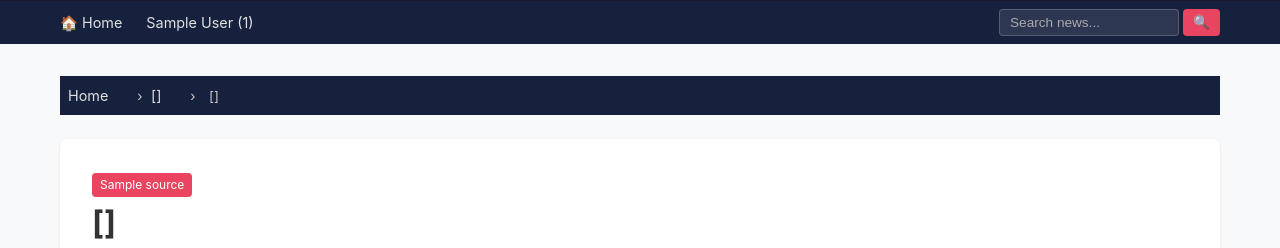
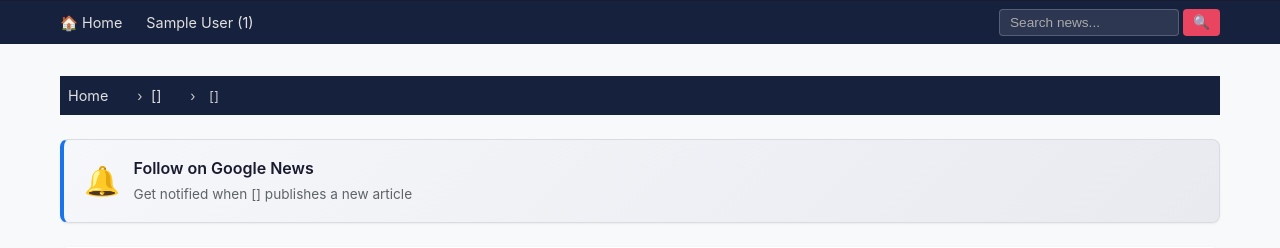
Before and after one commit to mengzhuowei/news, a Python web app: template shared/templates/jinja2/single.html in a window 1280 px wide. Shown: the part 91-339 px from the top of the page. Run offline with Jinja, Linux system fonts and the light colour scheme; the template is opened without the code that fills it: most values are stand-ins (such as "Sample title", 1, 10 or a date in 2020); some libraries are stand-ins or nearby versions.

Commit message:
feat(单篇文章模板): 添加谷歌新闻关注横幅及降级显示方案
新增横幅容器、配套CSS样式，添加自动挂载SWG关注按钮的逻辑（含就绪重试机制），并为禁用JS的场景提供降级跳转链接。

```diff
--- a/shared/templates/jinja2/single.html
+++ b/shared/templates/jinja2/single.html
@@ -79,6 +79,18 @@
       isPartOfProductId: "CAow4-zGDA:openaccess",
       clientOptions: { theme: "light", lang: "en" },
     });
+    // 把 SWG 按钮挂到文章顶部 #swg-follow-banner 容器
+    // SWG 会用 Shadow DOM 渲染按钮；容器本身只需保留位置
+    (function attachWhenReady() {
+      var host = document.getElementById('swg-follow-banner');
+      if (!host) return;
+      try {
+        basicSubscriptions.attachButton(host, { theme: 'light' });
+      } catch (e) {
+        // SWG 尚未就绪则稍后重试
+        setTimeout(attachWhenReady, 300);
+      }
+    })();
   });
 </script>
 {% endblock %}
@@ -89,6 +101,96 @@
     <a href="/{{ page.category }}/">{{ page.category | capitalize }}</a><span>›</span>
     <span>{{ page.title }}</span>
 </nav>
+
+{#- Google "Follow on Google News" 关注横幅
+    SWG 会用 Shadow DOM 注入按钮。如果 SWG 脚本被拦截或加载失败，
+    显示降级的"Follow on Google News"链接，避免空容器。 -#}
+<div id="swg-follow-banner" class="swg-follow-banner">
+    <div class="swg-follow-text">
+        <span class="swg-icon" aria-hidden="true">🔔</span>
+        <div>
+            <strong>Follow on Google News</strong>
+            <p>Get notified when {{ site_title }} publishes a new article</p>
+        </div>
+    </div>
+    <noscript>
+        <a class="swg-follow-link"
+           href="https://news.google.com/publications/CAAow4-zGDA?hl=en-US&gl=US&ceid=US:en"
+           target="_blank" rel="noopener">Open in Google News →</a>
+    </noscript>
+</div>
+<style>
+.swg-follow-banner {
+    display: flex;
+    align-items: center;
+    justify-content: space-between;
+    gap: 1rem;
+    background: linear-gradient(135deg, #f5f7fa 0%, #e8eaf0 100%);
+    border: 1px solid #dadce0;
+    border-left: 4px solid #1a73e8;
+    border-radius: 8px;
+    padding: 1rem 1.25rem;
+    margin: 1rem 0 1.5rem 0;
+    box-shadow: 0 1px 2px rgba(60, 64, 67, 0.08);
+}
+.swg-follow-banner:has(swg-popup) {
+    /* SWG 注入组件后，原占位文字隐藏 */
+    display: block;
+    padding: 0.5rem;
+    border: none;
+    background: transparent;
+    box-shadow: none;
+}
+.swg-follow-text {
+    display: flex;
+    align-items: center;
+    gap: 0.85rem;
+    flex: 1;
+    min-width: 0;
+}
+.swg-icon {
+    font-size: 1.8rem;
+    line-height: 1;
+    flex-shrink: 0;
+}
+.swg-follow-text strong {
+    display: block;
+    color: #1a1a2e;
+    font-size: 1rem;
+    font-weight: 600;
+    margin-bottom: 2px;
+}
+.swg-follow-text p {
+    margin: 0;
+    color: #5f6368;
+    font-size: 0.85rem;
+}
+.swg-follow-link {
+    color: #1a73e8;
+    text-decoration: none;
+    font-weight: 500;
+    font-size: 0.9rem;
+    white-space: nowrap;
+    padding: 0.5rem 1rem;
+    border-radius: 4px;
+    transition: background 0.2s;
+}
+.swg-follow-link:hover {
+    background: rgba(26, 115, 232, 0.08);
+}
+@media (max-width: 600px) {
+    .swg-follow-banner {
+        flex-direction: column;
+        align-items: flex-start;
+        gap: 0.75rem;
+    }
+    .swg-follow-link {
+        align-self: stretch;
+        text-align: center;
+    }
+}
+</style>
+
 <article class="article-content">
     <span class="source-badge">{{ page.source }}</span>
     <h1>{{ page.title }}</h1>
```
